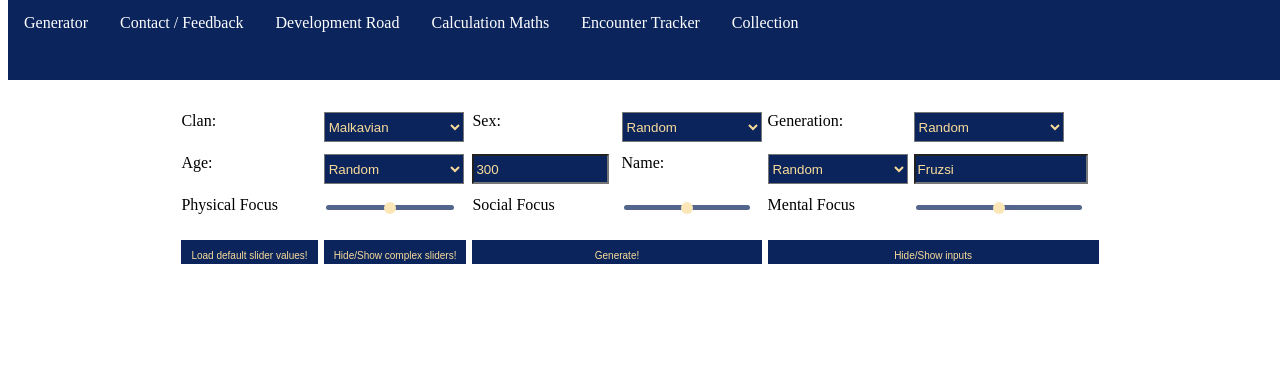
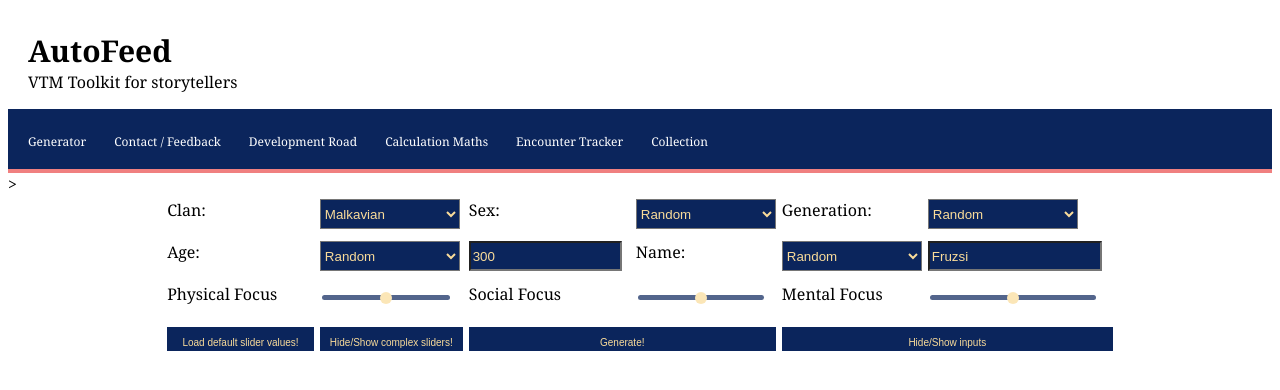
Before and after one commit to BodoBence/RandomVampireGenerator, a Flask app: page / in a window 1280 px wide. Shown: the top 390 px of the page. Run offline with Flask 2, Linux system fonts and the light colour scheme.

Commit message:
formatting

```diff
--- a/flaskr/static/stylesheets/default_style.css
+++ b/flaskr/static/stylesheets/default_style.css
@@ -1,10 +1,29 @@
+/* General */
+
 :root {
     --bg: rgb(11, 37, 92);
     --fg: rgb(250, 220, 154);
     --grey: rgb(221, 217, 208);
     --white: rgb(255, 255, 255);
-    --nav_height: 80px;
+    --nav_height: 160px;
+    --nav_left_margin: 20px;
+    font-family: Georgia, serif;
 }
+
+.title_container h1 {
+    margin-bottom: 0px;
+    margin-top: 30px;
+    margin-left: var(--nav_left_margin);
+    font-size: 30px;
+}
+.title_container p {
+    margin-left: var(--nav_left_margin);
+    margin-top: 0px;
+    font-size: 16px;
+}
+
+/* Navigation Element */
+/* Navigation Contianer */
 
 ul {
     list-style-type: none;
@@ -12,29 +31,60 @@ ul {
     padding: 0;
     overflow: hidden;
     background-color: var(--bg);
-    position: fixed;
+    width: 100%;
+    height: 60px;
+    position: -webkit-sticky; /* Safari */
+    position: sticky;
     top: 0;
-    width: 100%;
-    height: var(--nav_height);
 }
 
-.top_row {height: var(--nav_height)}
-
-li {
+ul li {
     float: left;
 }
 
-li a {
+ul a {
     display: block;
     color: white;
     text-align: center;
-    padding: 14px 16px;
+    font-size: 12px;
+    padding: 24px 8px;
     text-decoration: none;
+}
+
+ul a:first-child {
+    padding-left: var(--nav_left_margin);
+}
+
+.top_row {
+    height: var(--nav_height)
 }
 
 /* Change the link color to #111 (black) on hover */
 li a:hover {
     background-color: var(--fg);
+}
+
+/* Generator Inputs */
+
+.my_row {
+    border-style: solid;
+    border-width: 2px;
+    border-color: lightcoral;
+    display: inherit;
+}
+
+.inputs_section td {
+    display: inline-block;
+    border-color: var(--grey);
+    border-style: solid;
+    border-width: 2px;
+}
+
+.selection_container {
+    display: inline-block;
+    border-color: var(--grey);
+    border-style: solid;
+    border-width: 2px;
 }
 
 select {
--- a/flaskr/templates/calculation_maths.html
+++ b/flaskr/templates/calculation_maths.html
@@ -6,7 +6,6 @@
     </head>
     <body>
         <table class="table_main">
-            <tr class="top_row"></tr>
             <div>
                 <tr>
                     <th colspan="3">
--- a/flaskr/templates/collection.html
+++ b/flaskr/templates/collection.html
@@ -6,7 +6,6 @@
     </head>
     <body>
         <table class="table_main">
-            <tr class="top_row"></tr>
             <tr>
                 <th>
                     Collection
--- a/flaskr/templates/contact.html
+++ b/flaskr/templates/contact.html
@@ -7,7 +7,6 @@
     <body>
         <table class="table_main">
             <div>
-                <tr class="top_row"></tr>
                 <tr>
                     <th>
                         Feedback
--- a/flaskr/templates/development_road.html
+++ b/flaskr/templates/development_road.html
@@ -7,7 +7,6 @@
     <body>
         <table class="table_main">
             <div>
-                <tr class="top_row"></tr>
                 <tr>
                     <th colspan="3">
                         Development Plan
--- a/flaskr/templates/encounter_tracker.html
+++ b/flaskr/templates/encounter_tracker.html
@@ -7,11 +7,6 @@
     </head>
     <body>
         <table class="table_main">
-            <tr class="top_row">
-                <td></td>
-                <td></td>
-                <td></td>
-                <td></td>
             </tr>
             <tbody class="encounter">
                 <tr>
--- a/flaskr/templates/generator_inputs.html
+++ b/flaskr/templates/generator_inputs.html
@@ -2,9 +2,9 @@
 <html>
     <tbody class="inputs_section">
         <form action = "/result" method='POST'>
-            <tr class="top_row"></tr>
             <tbody class="changable_visibility" id="input_container_id">
             <tr style="height:40px">
+                <group class="my_row">
                     <td>
                         Clan:
                     </td>
@@ -29,6 +29,7 @@
                                 </datalist>
                         </div>
                     </td>
+                </group>
                 <td>
                     Sex:
                 </td>
--- a/flaskr/templates/home.html
+++ b/flaskr/templates/home.html
@@ -6,7 +6,7 @@
         {% include "navigation.html" %}
     </head>
     <body>
-        <table class="table_main" method="POST"">
+        <table class="table_main" method="POST">
             {% include "generator_inputs.html" %}
             {% if have_generated_character %}
                 {% include "generated_character.html" %}
--- a/flaskr/templates/navigation.html
+++ b/flaskr/templates/navigation.html
@@ -1,4 +1,10 @@
 <!doctype html>
+
+    <div class="title_container">
+        <h1> AutoFeed</h1>
+        <p> VTM Toolkit for storytellers </p>
+    </div>
+
     <ul>
         <li><a href="/"> Generator </a></li>
         <li><a href="/contact"> Contact / Feedback </a></li>
```
Lines whose indentation alone changed are shown as unchanged.
